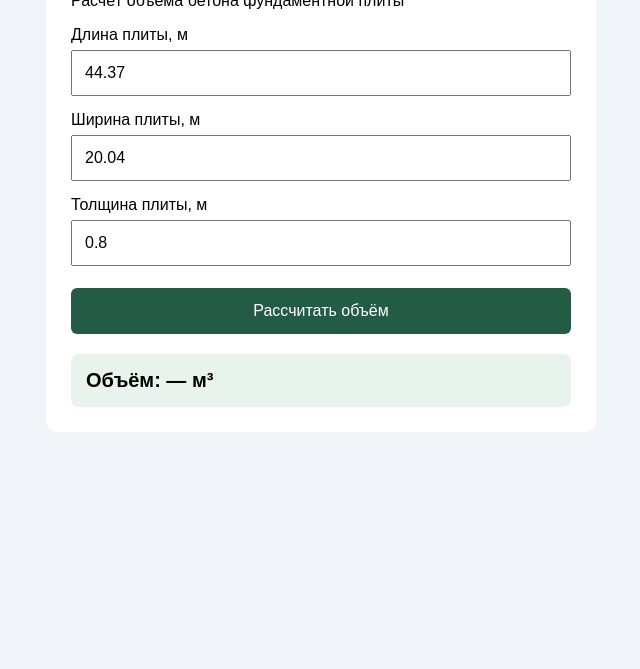
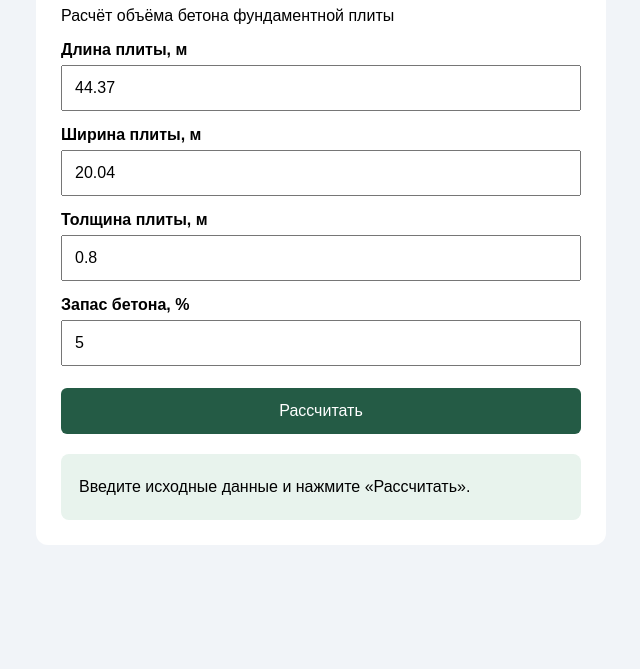
Before and after one commit to minarazh-code/-engineering-calculator-demo, a plain HTML site: page index.html in a window 1280 px wide. Shown: the part 131-800 px from the top of the page, without its empty margins (319-959 px from the left). Drawn offline with Linux system fonts and the light colour scheme.

Commit message:
Enhance engineering calculator with reserve input
Updated the calculator to include concrete reserve input and adjusted calculations for area and volume.

```diff
--- a/index.html
+++ b/index.html
@@ -4,17 +4,18 @@
 <head>
 <meta charset="UTF-8">
 <meta name="viewport" content="width=device-width, initial-scale=1.0">
+
 <title>Engineering Calculator RK</title>
 
 <style>
 body {
     font-family: Arial, sans-serif;
     background: #f1f4f8;
-    padding: 30px;
+    padding: 25px;
 }
 
 .container {
-    max-width: 500px;
+    max-width: 520px;
     margin: auto;
     background: white;
     padding: 25px;
@@ -23,12 +24,12 @@ body {
 
 h1 {
     color: #245b45;
-    font-size: 24px;
 }
 
 label {
     display: block;
     margin-top: 15px;
+    font-weight: bold;
 }
 
 input {
@@ -53,10 +54,15 @@ button {
 
 .result {
     margin-top: 20px;
-    padding: 15px;
+    padding: 18px;
     background: #e8f3ed;
     border-radius: 8px;
-    font-size: 20px;
+    line-height: 1.9;
+}
+
+.total {
+    color: #176b3a;
+    font-size: 24px;
     font-weight: bold;
 }
 </style>
@@ -67,6 +73,7 @@ button {
 <div class="container">
 
 <h1>Engineering Calculator RK</h1>
+
 <p>Расчёт объёма бетона фундаментной плиты</p>
 
 <label>Длина плиты, м</label>
@@ -78,42 +85,65 @@ button {
 <label>Толщина плиты, м</label>
 <input type="number" id="height" value="0.8" step="any">
 
-<button onclick="calculate()">Рассчитать объём</button>
+<label>Запас бетона, %</label>
+<input type="number" id="reserve" value="5" min="0" max="100" step="any">
+
+<button onclick="calculate()">Рассчитать</button>
 
 <div class="result" id="result">
-Объём: — м³
+Введите исходные данные и нажмите «Рассчитать».
 </div>
 
 </div>
 
 <script>
+
 function calculate() {
 
     const L = document.getElementById("length").value;
     const B = document.getElementById("width").value;
     const H = document.getElementById("height").value;
+    const P = document.getElementById("reserve").value;
 
     const length = Number(L);
     const width = Number(B);
     const height = Number(H);
+    const reserve = Number(P);
 
-    if (!L || !B || !H ||
+    const result = document.getElementById("result");
+
+    if (!L || !B || !H || P === "" ||
         !Number.isFinite(length) ||
         !Number.isFinite(width) ||
         !Number.isFinite(height) ||
-        length <= 0 || width <= 0 || height <= 0) {
+        !Number.isFinite(reserve) ||
+        length <= 0 || width <= 0 ||
+        height <= 0 || reserve < 0 ||
+        reserve > 100) {
 
-        document.getElementById("result").innerText =
-        "Введите корректные размеры!";
+        result.innerText =
+        "Ошибка! Проверьте исходные данные.";
 
         return;
     }
 
-    const volume = length * width * height;
+    const area = length * width;
 
-    document.getElementById("result").innerText =
-    "Объём: " + volume.toFixed(2) + " м³";
+    const volume = area * height;
+
+    const additional = volume * reserve / 100;
+
+    const total = volume + additional;
+
+    result.innerHTML =
+    "Площадь плиты: " + area.toFixed(2) + " м²<br>" +
+    "Объём бетона: " + volume.toFixed(2) + " м³<br>" +
+    "Дополнительный объём: " + additional.toFixed(2) + " м³<br>" +
+    "Общий объём с запасом:<br>" +
+    "<span class='total'>" + total.toFixed(2) + " м³</span>";
+
 }
+
 </script>
 
 </body>
```
